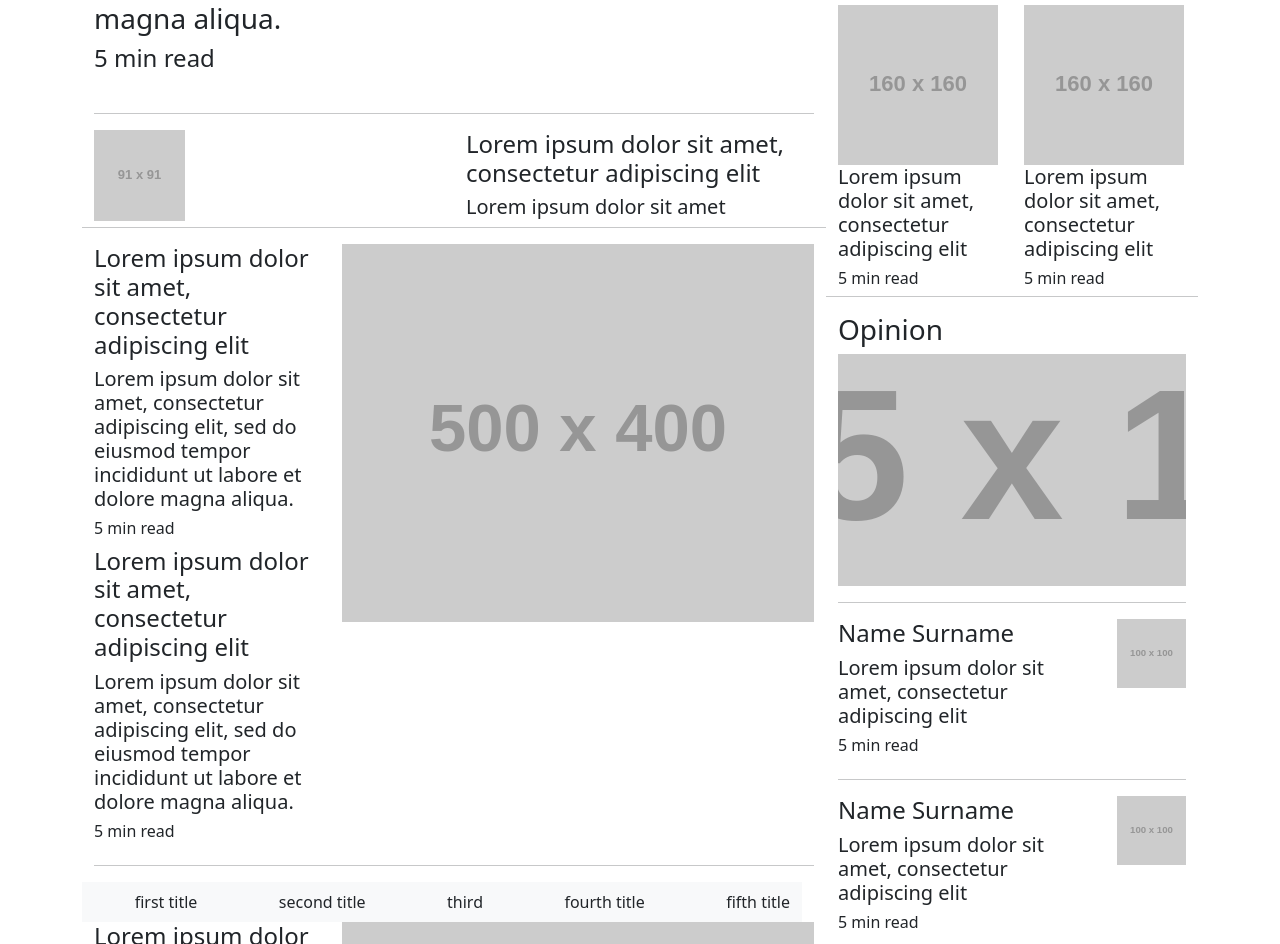
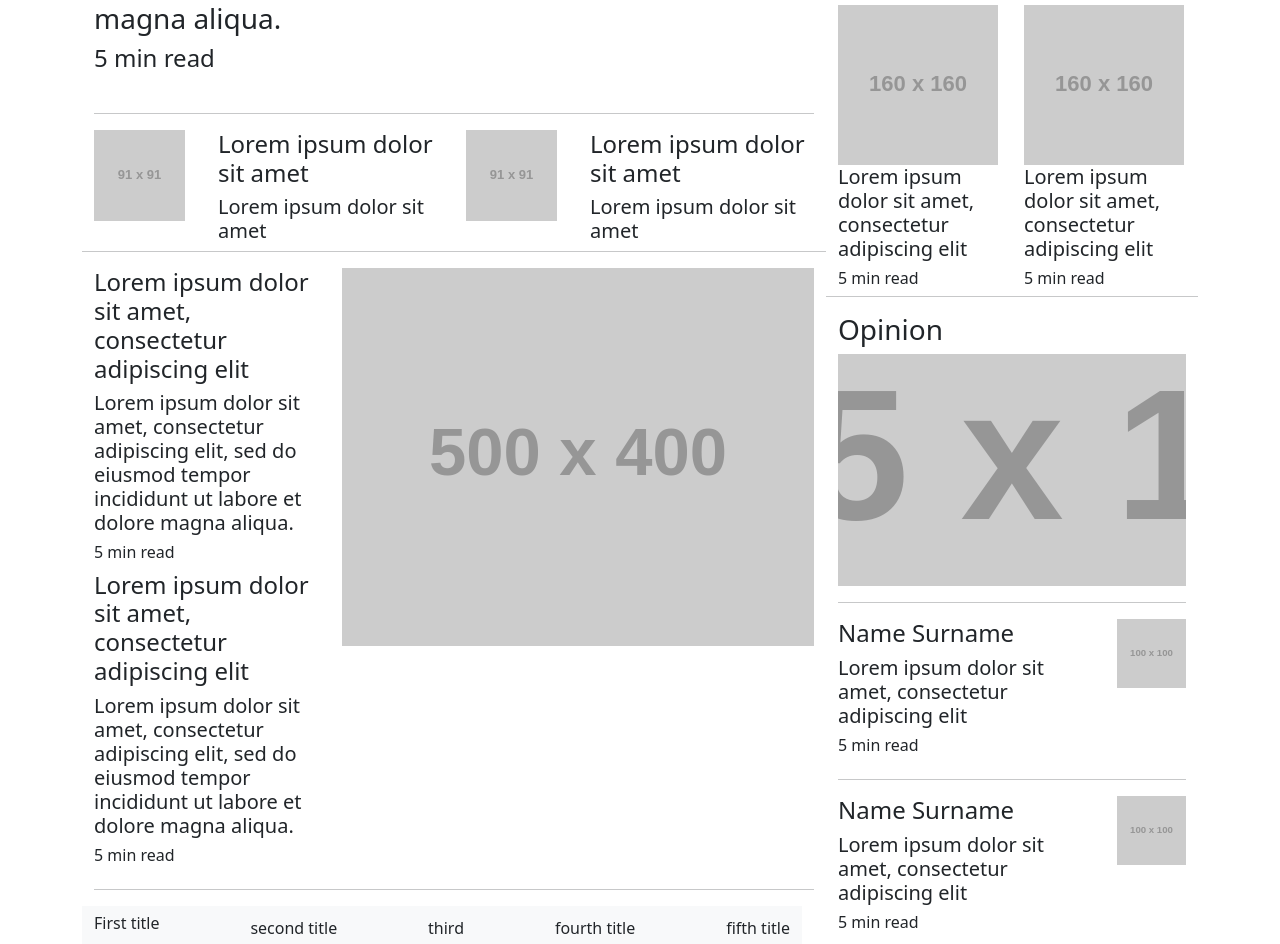
Before and after one commit to AndreaDiPietro0/ppm-nytimes, a plain HTML site: page index.html in a window 1280 px wide. Shown: the part 700-1644 px from the top of the page. Drawn offline with nearby package versions, Linux system fonts and the light colour scheme; placeholder pictures from the web are drawn by us; a web font is replaced by a local one.

Commit message:
minor changes

```diff
--- a/index.html
+++ b/index.html
@@ -243,11 +243,19 @@
 
                     <hr/>
                     <div class="row">
-                        <div class="col">
+                        <div class="col-2">
+                            <img src="https://placehold.co/91x91/000000/FFF" class="img-fluid" alt="b">
+
+                        </div>
+                        <div class="col-4">
+                            <h4>Lorem ipsum dolor sit amet</h4>
+                            <h5 class="fw-lighter">Lorem ipsum dolor sit amet</h5>
+                        </div>
+                        <div class="col-2">
                             <img src="https://placehold.co/91x91/000000/FFF" class="img-fluid" alt="b">
                         </div>
-                        <div class="col">
-                            <h4>Lorem ipsum dolor sit amet, consectetur adipiscing elit</h4>
+                        <div class="col-4">
+                            <h4>Lorem ipsum dolor sit amet</h4>
                             <h5 class="fw-lighter">Lorem ipsum dolor sit amet</h5>
                         </div>
                         <hr/>
@@ -275,9 +283,7 @@
                         <div class="row">
                             <nav class="navbar navbar-expand-lg bg-body-tertiary">
                                 <div class="container-fluid">
-                                    <a class="nav-item">
-                                        <a class="nav-link" href="#">first title</a>
-                                    </a>
+                                    <h6>First title</h6>
                                     <a class="nav-item">
                                         <a class="nav-link" href="#">second title</a>
                                     </a>
@@ -419,9 +425,7 @@
                                 <div class="row">
                                     <nav class="navbar navbar-expand-lg bg-body-tertiary">
                                         <div class="container-fluid">
-                                            <a class="nav-item">
-                                                <a class="nav-link" href="#">first title</a>
-                                            </a>
+                                            <h6>First title</h6>
                                             <a class="nav-item">
                                                 <a class="nav-link" href="#">second title</a>
                                             </a>
@@ -459,9 +463,7 @@
                                 <div class="row">
                                     <nav class="navbar navbar-expand-lg bg-body-tertiary">
                                         <div class="container-fluid">
-                                            <a class="nav-item">
-                                                <a class="nav-link" href="#">first title</a>
-                                            </a>
+                                            <h6>First title</h6>
                                             <a class="nav-item">
                                                 <a class="nav-link" href="#">second title</a>
                                             </a>
@@ -501,9 +503,7 @@
                                 <div class="row">
                                     <nav class="navbar navbar-expand-lg bg-body-tertiary">
                                         <div class="container-fluid">
-                                            <a class="nav-item">
-                                                <a class="nav-link" href="#">first title</a>
-                                            </a>
+                                            <h6>First title</h6>
                                             <a class="nav-item">
                                                 <a class="nav-link" href="#">second title</a>
                                             </a>
@@ -682,7 +682,7 @@
                 </div>
             </div>
 
-            <!-- colonna  finale  -->
+            <!-- colonna unica finale  -->
 
             <div class="row">
                 <h3>More News </h3>
```
